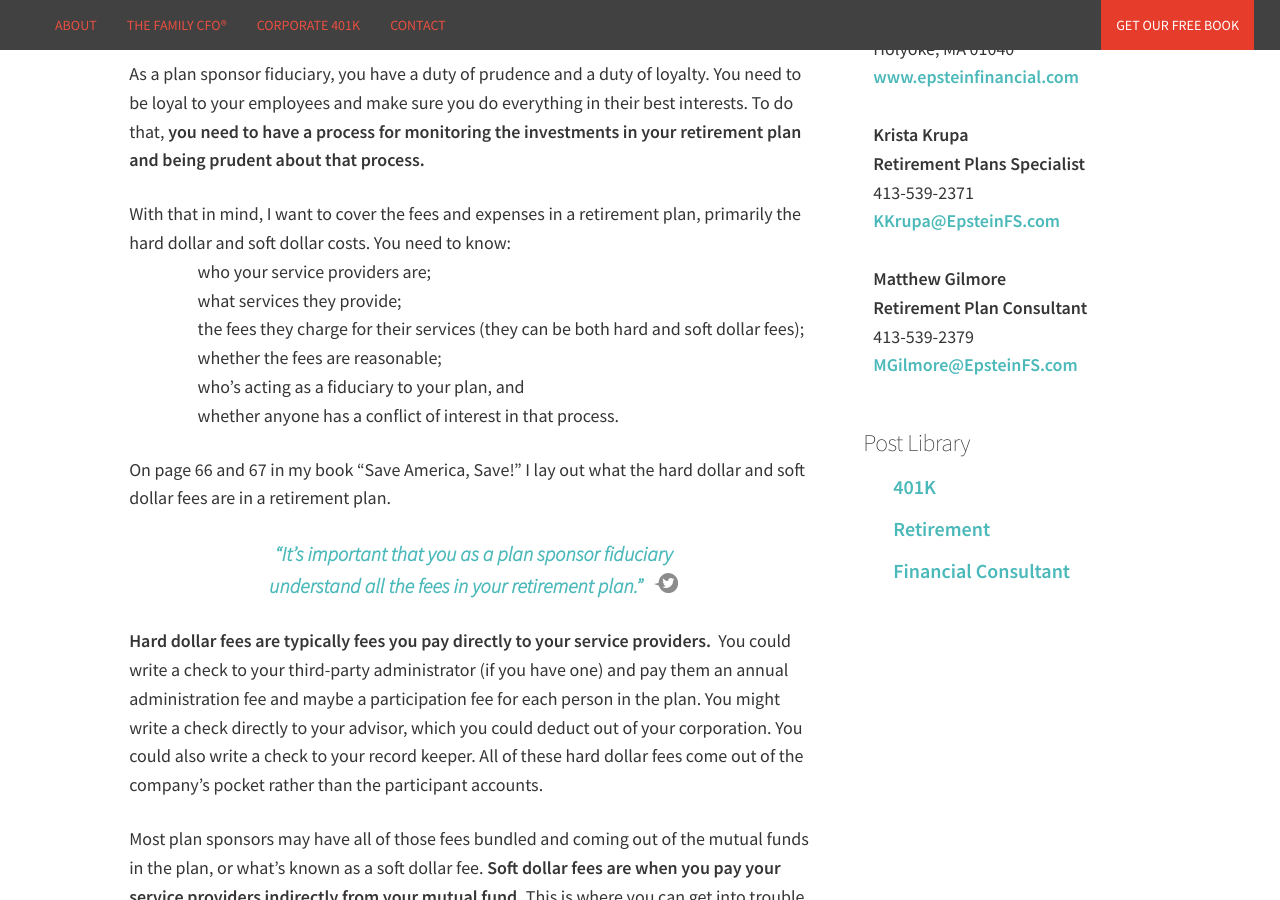
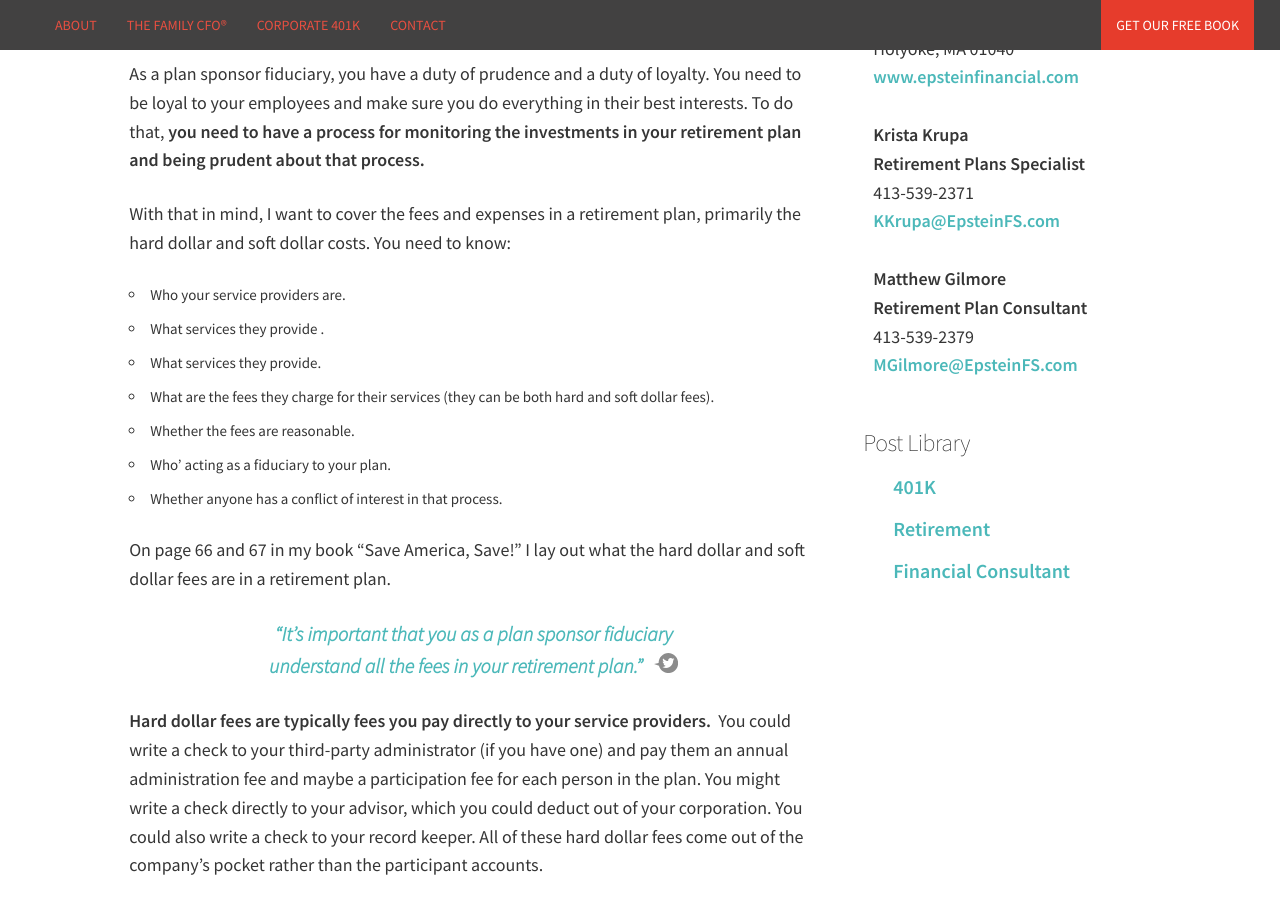
Before and after one commit to Vyral/charlie-epstein-blog, a Jekyll site: the page built from _posts/2017-10-31-do-you-know-what-your-hard-and-soft-dollar-fees-are.md, in a window 1280 px wide and 900 px high, scrolled down 1078 px. Built offline with Jekyll 4.4.1, drawn with Linux system fonts in a browser that asks for light colours; nearby versions of some CDN libraries.

Commit message:
Updated '_posts/2017-10-31-do-you-know-what-your-hard-and-soft-dollar-fees-are.md' via CloudCannon

```diff
--- a/_posts/2017-10-31-do-you-know-what-your-hard-and-soft-dollar-fees-are.md
+++ b/_posts/2017-10-31-do-you-know-what-your-hard-and-soft-dollar-fees-are.md
@@ -25,7 +25,15 @@ As I mentioned in my&nbsp;[last video](/are-you-truly-fulfilling-your-duties-as-
 
 As a plan sponsor fiduciary, you have a duty of prudence and a duty of loyalty. You need to be loyal to your employees and make sure you do everything in their best interests. To do that,**&nbsp;you need to have a process for monitoring the investments in your retirement plan and being prudent about that process.**
 
-With that in mind, I want to cover the fees and expenses in a retirement plan, primarily the hard dollar and soft dollar costs. You need to know:<br>&nbsp; &nbsp; &nbsp; &nbsp; &nbsp; &nbsp; &nbsp; &nbsp; &nbsp; &nbsp;who your service providers are;<br>&nbsp; &nbsp; &nbsp; &nbsp; &nbsp; &nbsp; &nbsp; &nbsp; &nbsp; &nbsp;what services they provide;<br>&nbsp; &nbsp; &nbsp; &nbsp; &nbsp; &nbsp; &nbsp; &nbsp; &nbsp; &nbsp;the fees they charge for their services (they can be both hard and soft dollar fees);<br>&nbsp; &nbsp; &nbsp; &nbsp; &nbsp; &nbsp; &nbsp; &nbsp; &nbsp; &nbsp;whether the fees are reasonable;<br>&nbsp; &nbsp; &nbsp; &nbsp; &nbsp; &nbsp; &nbsp; &nbsp; &nbsp; &nbsp;who’s acting as a fiduciary to your plan, and<br>&nbsp; &nbsp; &nbsp; &nbsp; &nbsp; &nbsp; &nbsp; &nbsp; &nbsp; &nbsp;whether anyone has a conflict of interest in that process.
+With that in mind, I want to cover the fees and expenses in a retirement plan, primarily the hard dollar and soft dollar costs. You need to know:
+
+* Who your service providers are.
+* What services they provide . &nbsp;
+* What services they provide. &nbsp; &nbsp; &nbsp; &nbsp; &nbsp; &nbsp; &nbsp; &nbsp; &nbsp;
+* What are the fees they charge for their services (they can be both hard and soft dollar fees).
+* Whether the fees are reasonable. &nbsp; &nbsp; &nbsp; &nbsp; &nbsp; &nbsp; &nbsp; &nbsp;&nbsp;
+* Who' acting as a fiduciary to your plan.
+* Whether anyone has a conflict of interest in that process. &nbsp; &nbsp; &nbsp; &nbsp; &nbsp; &nbsp; &nbsp;&nbsp;
 
 On page 66 and 67 in my book “Save America, Save!” I lay out what the hard dollar and soft dollar fees are in a retirement plan.
 
```
